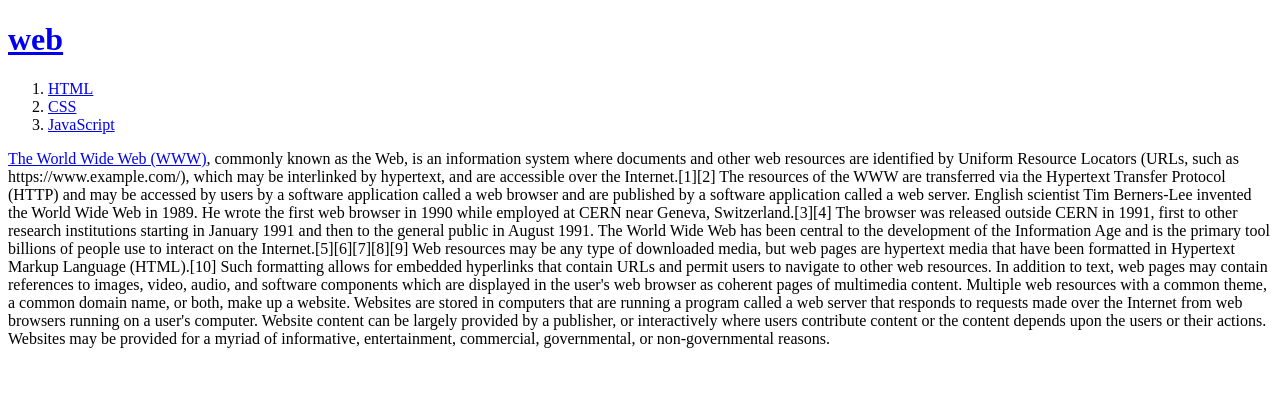
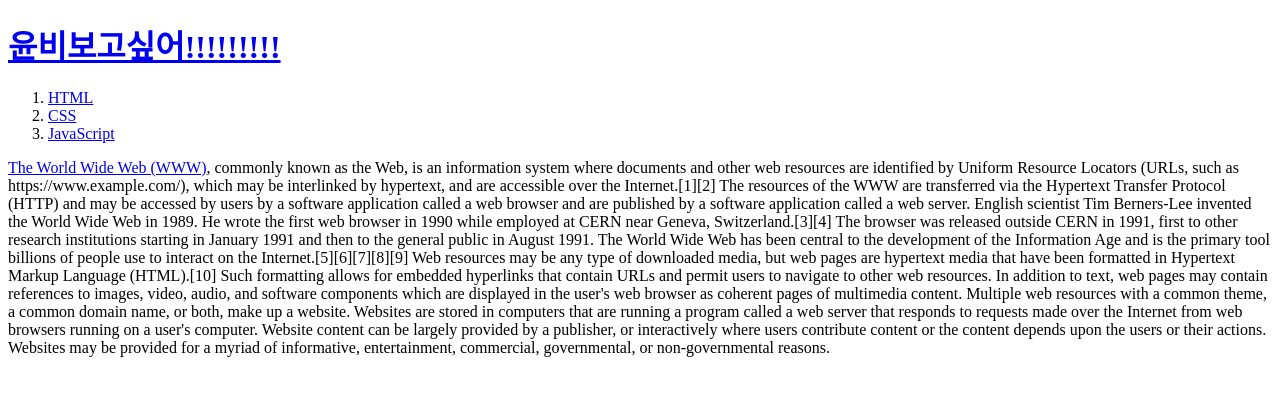
Before and after one commit to jcb97/practice, a plain HTML site: page index.html in a window 1280 px wide. Drawn offline with Linux system fonts and the light colour scheme.

Commit message:
Add files via upload

```diff
--- a/index.html
+++ b/index.html
@@ -5,7 +5,7 @@
 <meta charset="utf-8">
 </head>
 <body>
-<h1><a href="index.html">web</a></h1>
+<h1><a href="index.html">윤비보고싶어!!!!!!!!!</a></h1>
 <ol>
   <li><a href="1.html"> HTML</a></li>
   <li><a href="2.html"> CSS</a></li>
```
